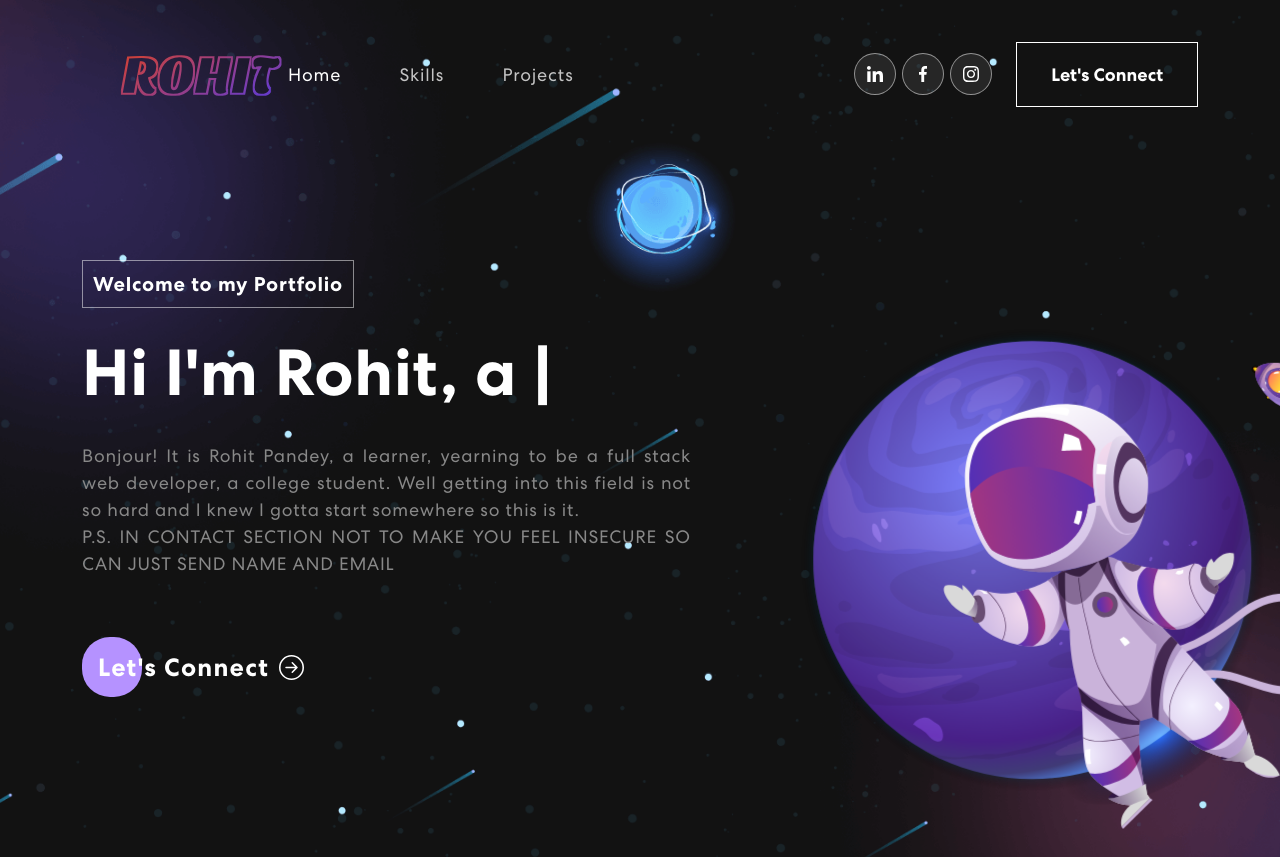
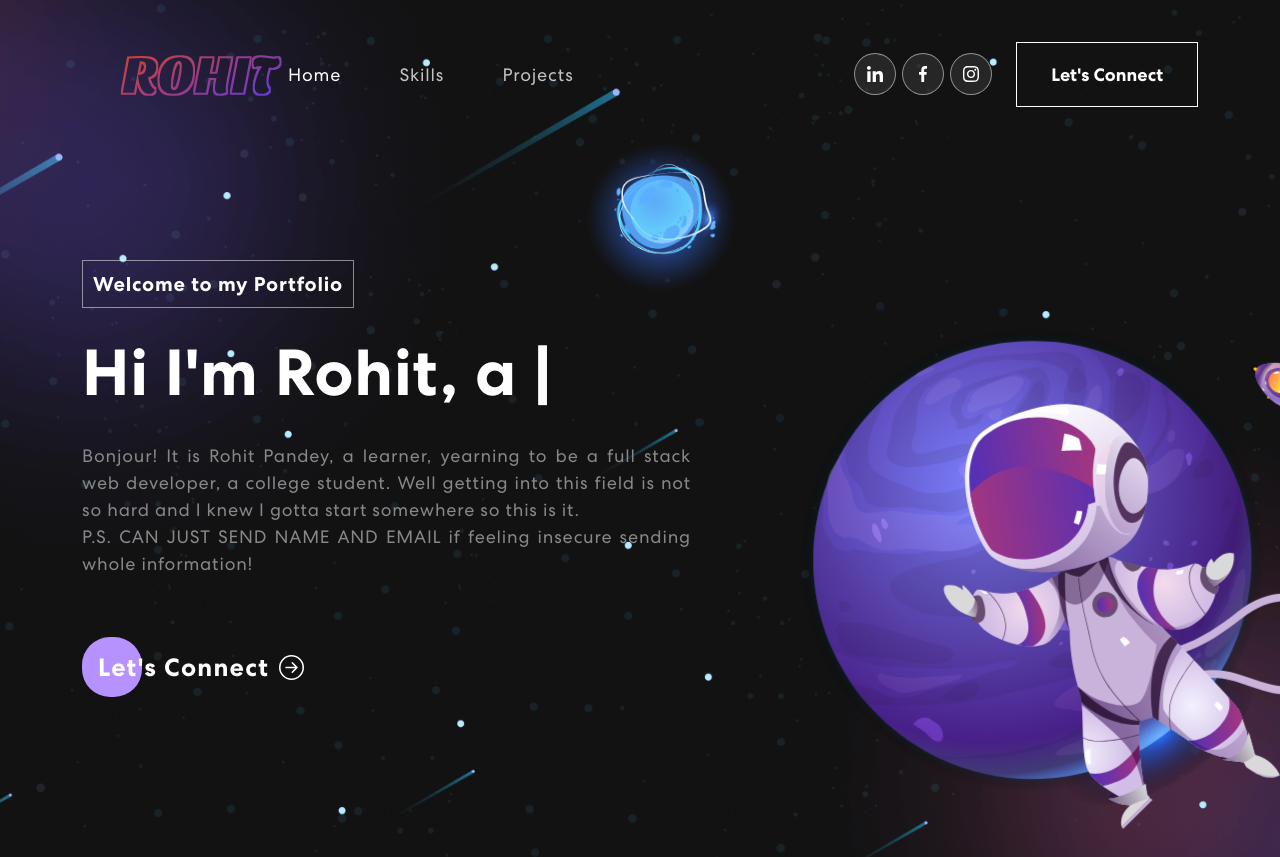
Before and after one commit to rohitPandey469/dev-portfolio, a React (Create React App) app: page / in a window 1280 px wide. Shown: the top 857 px of the page. Built offline with nearby package versions, Linux system fonts and the light colour scheme.

Commit message:
commited

```diff
--- a/src/components/Banner.js
+++ b/src/components/Banner.js
@@ -59,7 +59,7 @@ function Banner() {
                 field is not so hard and I knew I gotta start somewhere so this
                 is it.
                 <br />
-                P.S. IN CONTACT SECTION NOT TO MAKE YOU FEEL INSECURE SO CAN JUST SEND NAME AND EMAIL
+                P.S. CAN JUST SEND NAME AND EMAIL if feeling insecure sending whole information!
               </p>
               <button
                 className="banner-button"
```
